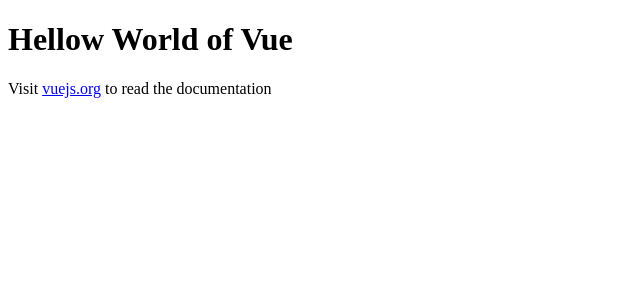
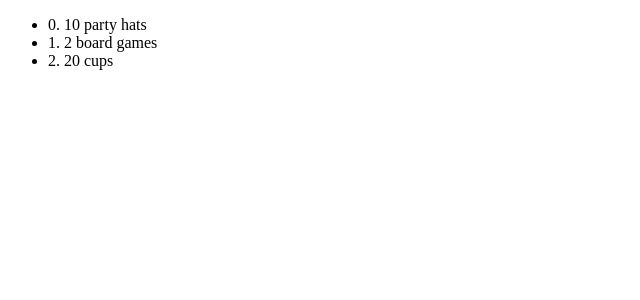
Before and after one commit to paulnyabaro/vue, a Vue app: page / in a window 1280 px wide. Shown: the top 300 px of the page, without its empty margins (0-640 px from the left). Built offline with nearby package versions, Linux system fonts and the light colour scheme; the HTML template or start-up script is replaced by a standard one.

Commit message:
Using v-if and v-for in vue

```diff
--- a/src/App.vue
+++ b/src/App.vue
@@ -1,11 +1,19 @@
-<script setup lang="ts"></script>
+<script setup lang="ts">
+
+import { ref } from 'vue'
+
+const items = ref([
+  "10 party hats",
+  "2 board games",
+  "20 cups"
+])
+
+</script>
 
 <template>
-  <h1>Hellow World of Vue</h1>
-  <p>
-    Visit <a href="https://vuejs.org/" target="_blank" rel="noopener">vuejs.org</a> to read the
-    documentation
-  </p>
+  <ul v-if="items">
+    <li v-for="(item, index) in items" :key="index">{{ index }}. {{ item }}</li>
+  </ul>
 </template>
 
 <style scoped></style>
```
